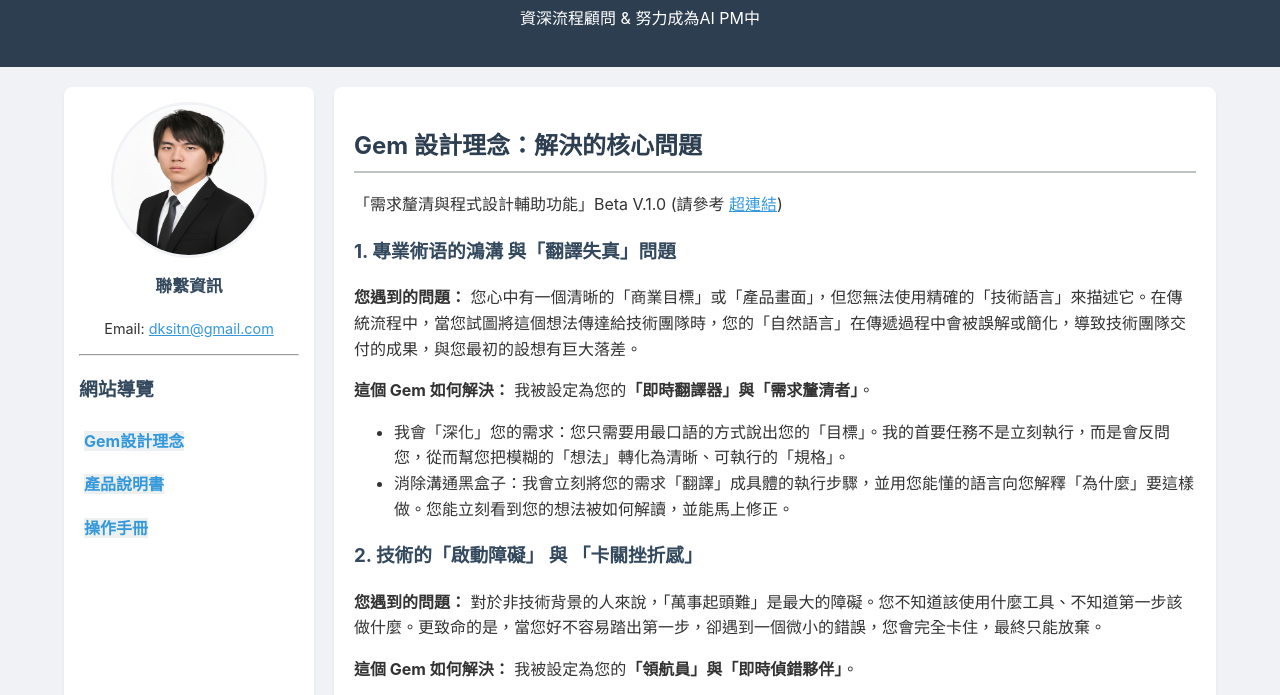
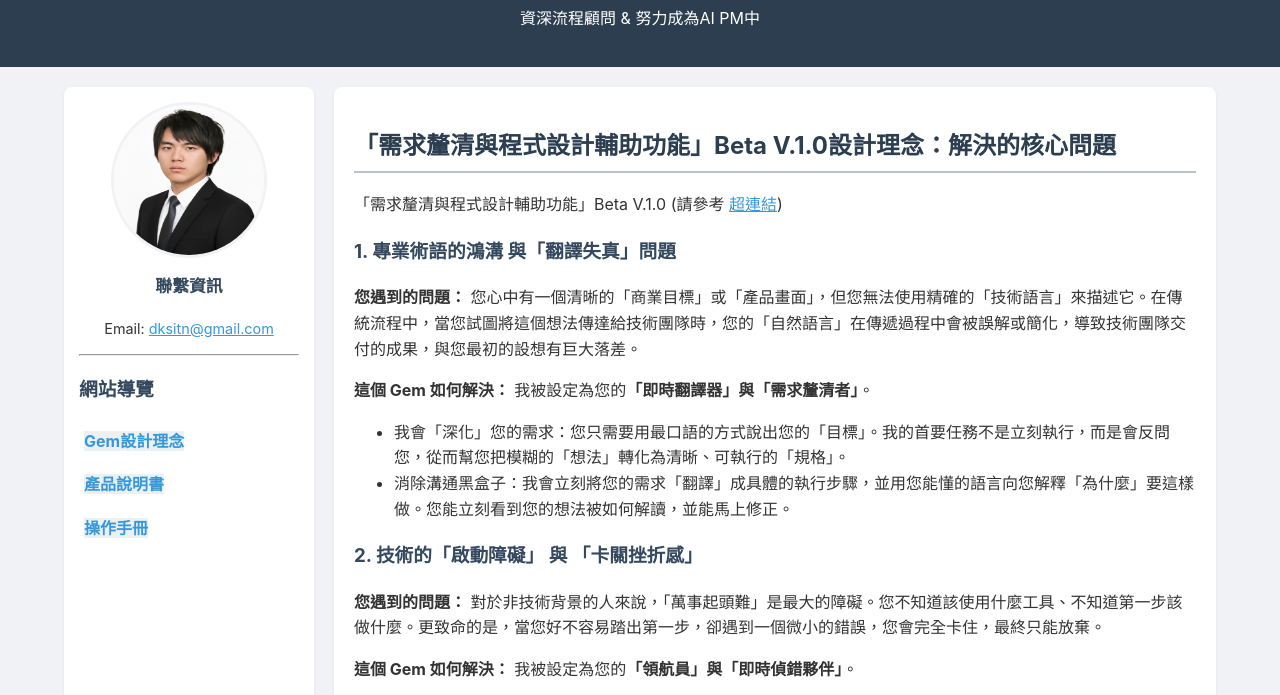
Before and after one commit to dksitn/puzzles, a website: page ppointno1.html in a window 1280 px wide. Shown: the part 87-782 px from the top of the page. Drawn offline with Linux system fonts and the light colour scheme.

Commit message:
調整title

```diff
--- a/ppointno1.html
+++ b/ppointno1.html
@@ -57,7 +57,7 @@
         <main class="main-content">
 
             <section>
-                <h2>Gem 設計理念：解決的核心問題</h2>
+                <h2>「需求釐清與程式設計輔助功能」Beta V.1.0設計理念：解決的核心問題</h2>
                 <p>
                     「需求釐清與程式設計輔助功能」Beta V.1.0 (請參考
                     <a href="https://gemini.google.com/gem/1R3bdBgBGIJhdlw6HmBvtjyBxoTzZ5BmL?usp=sharing" target="_blank">超連結</a>)
@@ -65,7 +65,7 @@
             </section>
 
             <section>
-                <h3>1. 專業術语的鴻溝 與「翻譯失真」問題</h3>
+                <h3>1. 專業術語的鴻溝 與「翻譯失真」問題</h3>
                 <p><strong>您遇到的問題：</strong>
                     您心中有一個清晰的「商業目標」或「產品畫面」，但您無法使用精確的「技術語言」來描述它。在傳統流程中，當您試圖將這個想法傳達給技術團隊時，您的「自然語言」在傳遞過程中會被誤解或簡化，導致技術團隊交付的成果，與您最初的設想有巨大落差。
                 </p>
```
Also changed, not shown: manualno1.html (+1 -1 lines), pdno1.html (+1 -1 lines).
